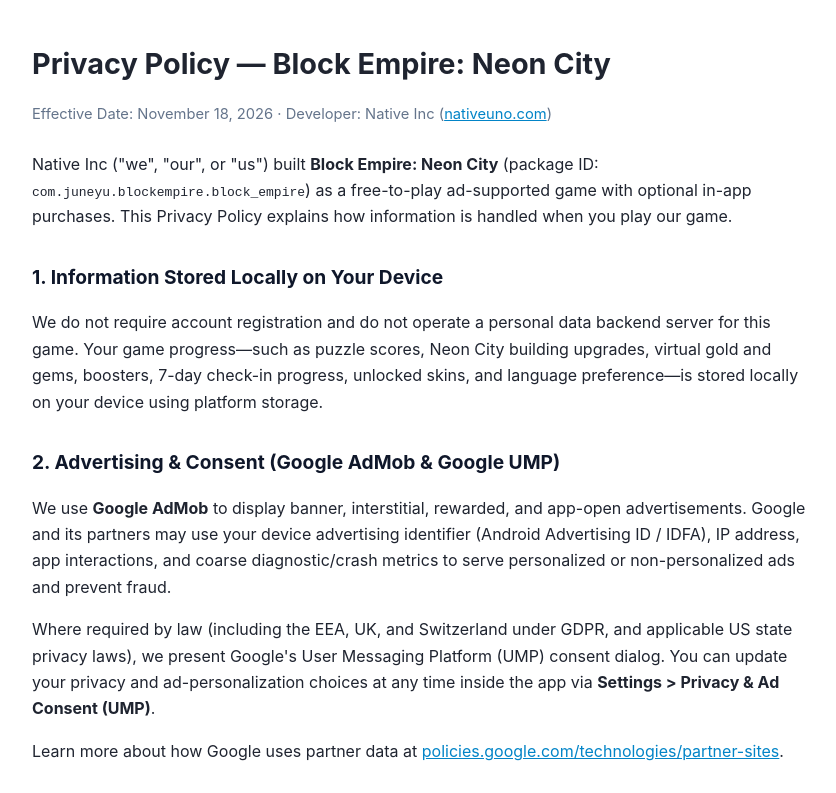
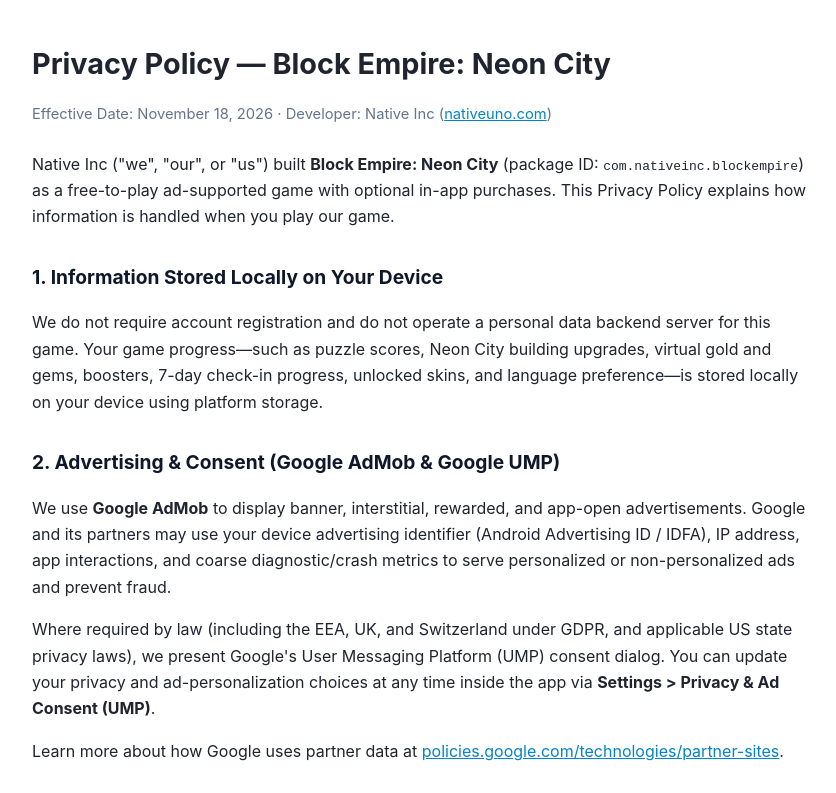
Before and after one commit to 0equilibrium/block-empire-privacy, a plain HTML site: page index.html in a window 1280 px wide. Shown: the top 793 px of the page, without its empty margins (218-1054 px from the left). Drawn offline with Linux system fonts and the light colour scheme.

Commit message:
Update package ID to com.nativeinc.blockempire

```diff
--- a/index.html
+++ b/index.html
@@ -26,7 +26,7 @@
   <p class="meta">Effective Date: November 18, 2026 · Developer: Native Inc (<a href="https://nativeuno.com">nativeuno.com</a>)</p>
 
   <p>
-    Native Inc ("we", "our", or "us") built <strong>Block Empire: Neon City</strong> (package ID: <code>com.juneyu.blockempire.block_empire</code>) as a free-to-play ad-supported game with optional in-app purchases. This Privacy Policy explains how information is handled when you play our game.
+    Native Inc ("we", "our", or "us") built <strong>Block Empire: Neon City</strong> (package ID: <code>com.nativeinc.blockempire</code>) as a free-to-play ad-supported game with optional in-app purchases. This Privacy Policy explains how information is handled when you play our game.
   </p>
 
   <h2>1. Information Stored Locally on Your Device</h2>
```
